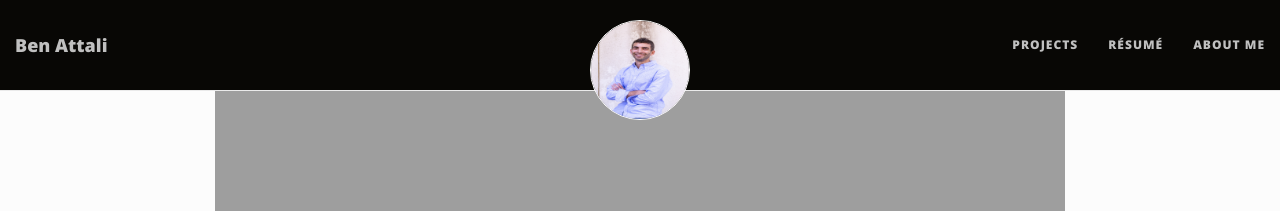
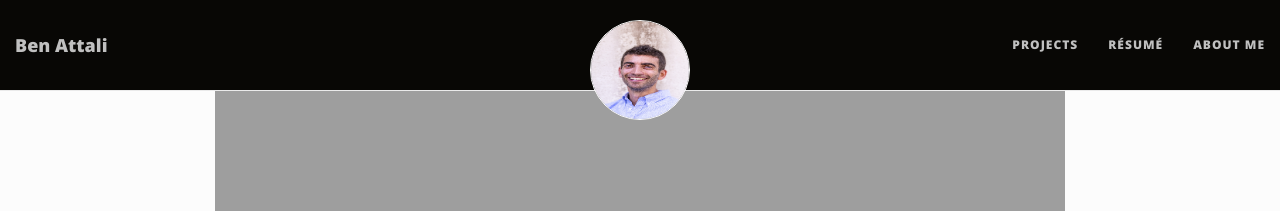
Before and after one commit to benattali/benattali.github.io, a Jekyll site: the page built from resume.html, in a window 1280 px wide. Shown: the top 211 px of the page. Built offline with Jekyll 4.4.1, drawn with Linux system fonts in a browser that asks for light colours; nearby versions of some CDN libraries.

Commit message:
Update _config.yml

```diff
--- a/_config.yml
+++ b/_config.yml
@@ -26,7 +26,7 @@ navbar-links:
 
 # Image to show in the navigation bar - image must be a square (width = height)
 # Remove this parameter if you don't want an image in the navbar
-avatar: "/img/face.png"
+avatar: "/img/me.png"
 
 # If you want to have an image logo in the top-left corner instead of the title text,
 # then specify the following parameter
```
